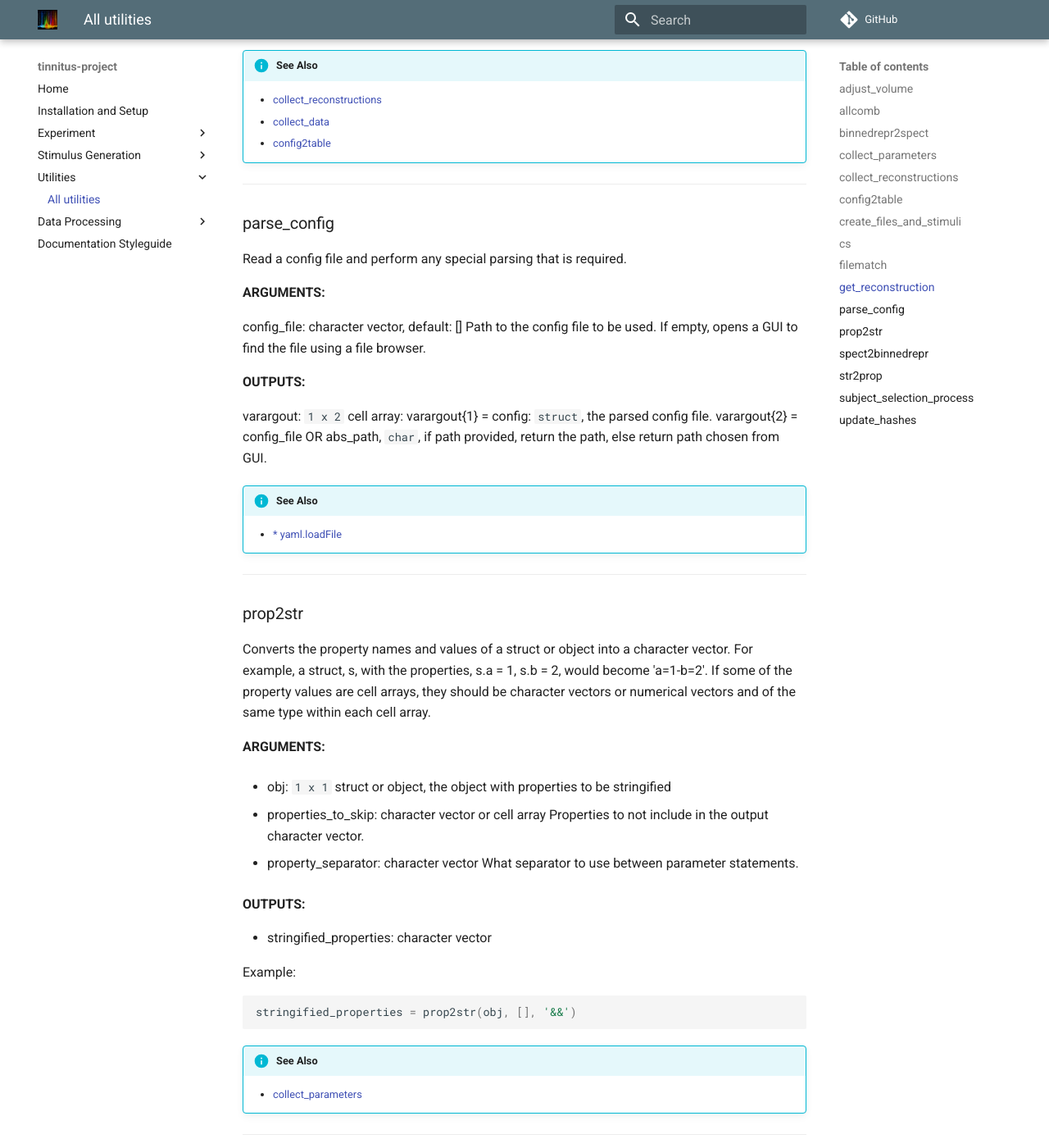
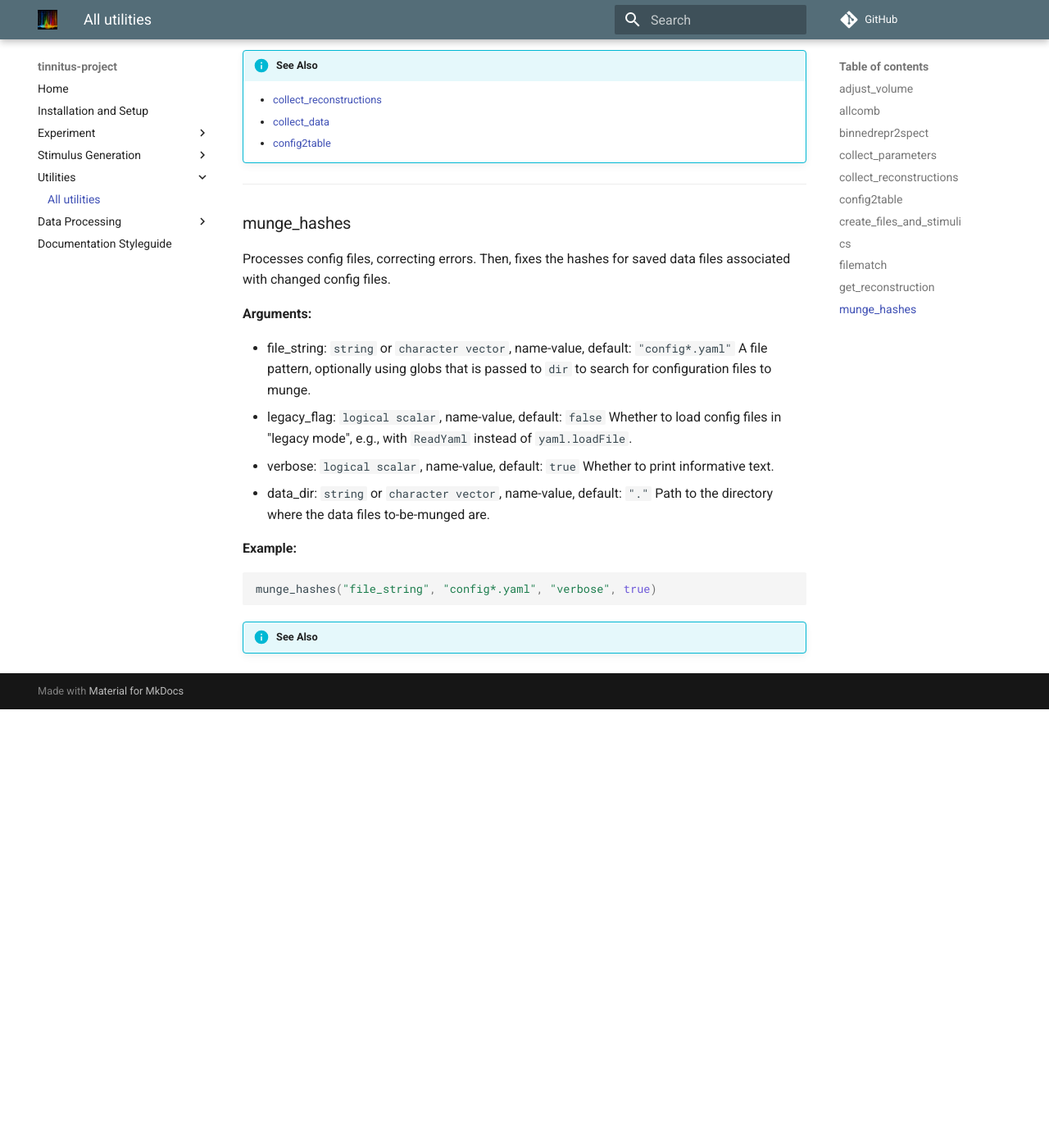
Before and after one commit to The-Lammert-Lab/tinnitus-reconstruction, an MkDocs documentation site: the page built from docs/utils.md, in a window 1280 px wide and 1400 px high, scrolled down 6683 px. Shown: the whole window at 82% size. Built offline with MkDocs 1.6.1 and Material for MkDocs 9.7.7, drawn with Linux system fonts in a browser that asks for light colours; comment, search, counter and statistics services are not loaded; after the commit the page ends 7548 px from its top, so only the background shows below that; some of the changed text lies outside the part shown.

Commit message:
Add docstring

````diff
--- a/docs/utils.md
+++ b/docs/utils.md
@@ -394,221 +394,30 @@ Compute the reconstruction, given the response vector and the stimuli matrix wit
 
 -------
 
-### parse_config
-
-Read a config file and perform any special parsing that is required.
-
-**ARGUMENTS:**
-
-config_file: character vector, default: []
-Path to the config file to be used.
-If empty, opens a GUI to find the file using a file browser.
-
-**OUTPUTS:**
-
-varargout: `1 x 2` cell array:
-varargout{1} = config: `struct`, the parsed config file.
-varargout{2} = config_file OR abs_path, `char`,
-if path provided, return the path, else return path chosen
-from GUI.
-
-
-
-!!! info "See Also"
-    * [* yaml.loadFile](../stimgen/* yaml/#loadfile)
-
-
-
-
-
--------
-
-### prop2str
-
-Converts the property names and values of a struct or object
-into a character vector.
-For example, a struct, s, with the properties, s.a = 1, s.b = 2,
-would become 'a=1-b=2'.
-If some of the property values are cell arrays,
-they should be character vectors or numerical vectors
-and of the same type within each cell array.
-
-**ARGUMENTS:**
-
-- obj: `1 x 1` struct or object,
-the object with properties to be stringified
-
-- properties_to_skip: character vector or cell array
-Properties to not include in the output character vector.
-
-- property_separator: character vector
-What separator to use between parameter statements.
-
-**OUTPUTS:**
-
-- stringified_properties: character vector
-
-Example:
-
-```matlab
-stringified_properties = prop2str(obj, [], '&&')
-```
-
-
-
-!!! info "See Also"
-    * [collect_parameters](./#collect_parameters)
-
-
-
-
-
--------
-
-### spect2binnedrepr
-
-binned_repr = spect2binnedrepr(T, B)
-binned_repr = spect2binnedrepr(T, B, n_bins)
-
-Get the binned representation,
-which is a vector containing the amplitude
-of the spectrum in each frequency bin.
-
-**ARGUMENTS:**
-
-- T: `n_trials x n_frequencies` matrix
-representing the stimulus spectra
-
-- B: `1 x n_frequencies` vector
-representing the bin numbers
-(e.g., `[1, 1, 2, 2, 2, 3, 3, 3, 3, ...]`)
-
-- n_bins: `1x1` scalar
-representing the number of bins
-if not passed as an argument,
-it is computed from the maximum of B
-
-**OUTPUTS:**
-
-- binned_repr: `n_trials x n_bins` matrix
-representing the amplitude for each frequency bin
-for each trial
-
-
-
-!!! info "See Also"
-    * [binnedrepr2spect](./#binnedrepr2spect)
-
-
-
-
-
--------
-
-### str2prop
-Converts a string of properties and values
-into a struct or cell array.
-TODO: more documentation, use property_separator
-
-**ARGUMENTS:**
-
-- prop_string: character vector
-String containing property : value pairs
-
-- properties_to_skip: character vector or cell array
-Properties to not incude in the output character vector
-
-- property_separator: character vector
-What separator to use between parameter statements.
-
-**OUTPUTS:**
-
-- obj: struct or cell array
-
-
-Example:
-```matlab
-obj = str2prop(prop_string, [], '&&')
-```
-
-
-
-!!! info "See Also"
-    * [collect_parameters](./#collect_parameters)
-
-
-
-
-
--------
-
-### subject_selection_process
-
-Returns a response vector and the stimuli
-where the response vector is made of up -1 and 1 values
-corresponding to yes and no statements
-about how well the stimuli correspond to the target signal.
-
-```matlab
-y = subject_selection_process(target_signal, stimuli)
-[y, X] = subject_selection_process(target_signal, [], n_samples)
-```
-
-**ARGUMENTS:**
-
-- target_signal: `n x 1` numerical vector,
-the signal to compare against (e.g., the tinnitus signal).
-
-- stimuli: numerical matrix,
-an `m x n` matrix where m is the number of samples/trials
-and n is the same length as the target signal.
-If stimuli is empty, a random Bernoulli matrix (p = 0.5) is used.
-
-- n_samples: integer scalar
-representing how many samples are used when generating the Bernoulli matrix default
-for stimuli, if the stimuli argument is empty.
-
-**OUTPUTS:**
-
-- y: numerical vector,
-A vector of `-1` and `1` corresponding to negative and positive responses.
-
-- X: numerical matrix,
-the stimuli.
-
-
-
-!!! info "See Also"
-    * [AbstractStimulusGenerationMethod.subject_selection_process](../stimgen/AbstractStimulusGenerationMethod/#subject_selection_process)
-
-
-
-
-
--------
-
-### update_hashes
-
-Updates data files that match an old hash to a new hash.
-Ordinarily this is *not* something that you want to do.
-However, there are some situations where the config spec
-changed or something was mislabeled
-and so the config hash does not match
-the hashes in the data file names.
-This function re-aligns the data to the config
-by updating the hashes.
+### munge_hashes
+Processes config files, correcting errors.
+Then, fixes the hashes for saved data files
+associated with changed config files.
 
 
 **Arguments:**
 
-- new_hash: character vector
-- old_hash: character vector
-- data_dir: character vector
-pointing to the directory where the data files are stored.
+- file_string: ``string`` or ``character vector``, name-value, default: ``"config*.yaml"``
+A file pattern, optionally using globs that is passed to ``dir``
+to search for configuration files to munge.
+- legacy_flag: ``logical scalar``, name-value, default: ``false``
+Whether to load config files in "legacy mode", e.g., with ``ReadYaml``
+instead of ``yaml.loadFile``.
+- verbose: ``logical scalar``, name-value, default: ``true``
+Whether to print informative text.
+- data_dir: ``string`` or ``character vector``, name-value, default: ``"."``
+Path to the directory where the data files to-be-munged are.
 
-**Outputs:**
-- None
+**Example:**
 
+```matlab
+munge_hashes("file_string", "config*.yaml", "verbose", true)
+```
 
 
 !!! info "See Also"
````
Also changed, not shown: 1 other file.
